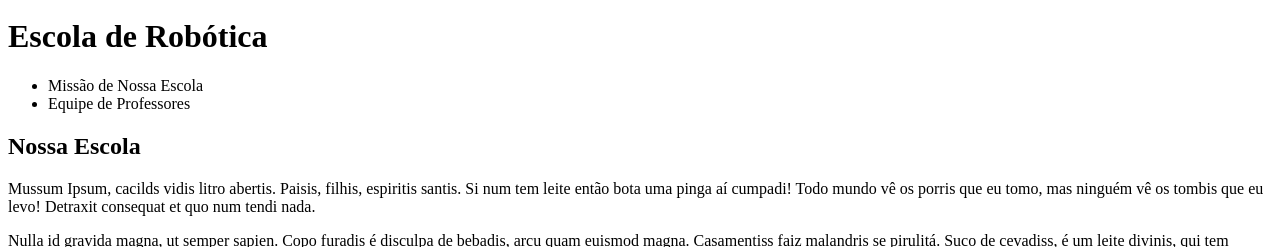
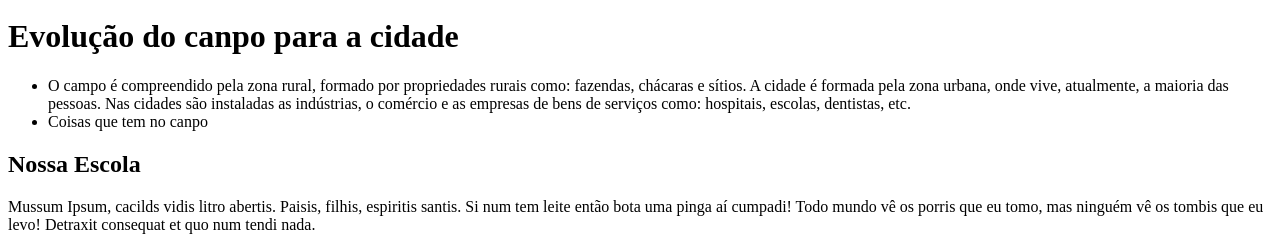
Before and after one commit to Jfjshchch/Agrinhoprogramacao2024, a plain HTML site: page index.html in a window 1280 px wide. Shown: the part 29-276 px from the top of the page. Drawn offline with Linux system fonts and the light colour scheme.

Commit message:
Update index.html

```diff
--- a/index.html
+++ b/index.html
@@ -4,7 +4,7 @@
 <head>
     <meta charset="UTF-8">
     <meta name="viewport" content="width=device-width, initial-scale=1.0">
-    <title>Evolução Do Campo Para A Cidade </title>
+    <title> Evolução Do Campo Para A Cidade </title>
     <link rel="preconnect" href="https://fonts.googleapis.com">
     <link rel="preconnect" href="https://fonts.gstatic.com" crossorigin>
     <link href="https://fonts.googleapis.com/css2?family=Open+Sans:ital,wght@0,300..800;1,300..800&display=swap"
@@ -15,10 +15,10 @@
 <body>
     <header class="Evolução Do Campo Para A Cidade ">
         <img class="Evolução Do Campo Para A Cidade " src="teaching 1.png" alt="Evolução Do Campo Para A Cidade ">
-        <h1 class="Evolução Do Campo Para A Cidade ">Escola de Robótica</h1>
+        <h1 class="Evolução Do Campo Para A Cidade "> Evolução do canpo para a cidade </h1>
         <ul class="Evolução Do Campo Para A Cidade ">
-            <li class="Evolução Do Campo Para A Cidade ">Missão de Nossa Escola</li>
-            <li class="Evolução Do Campo Para A Cidade ">Equipe de Professores</li>
+            <li class="Evolução Do Campo Para A Cidade "> O campo é compreendido pela zona rural, formado por propriedades rurais como: fazendas, chácaras e sítios. A cidade é formada pela zona urbana, onde vive, atualmente, a maioria das pessoas. Nas cidades são instaladas as indústrias, o comércio e as empresas de bens de serviços como: hospitais, escolas, dentistas, etc.</li>
+            <li class="Evolução Do Campo Para A Cidade "> Coisas que tem no canpo</li>
         </ul>
     </header>
 
```
